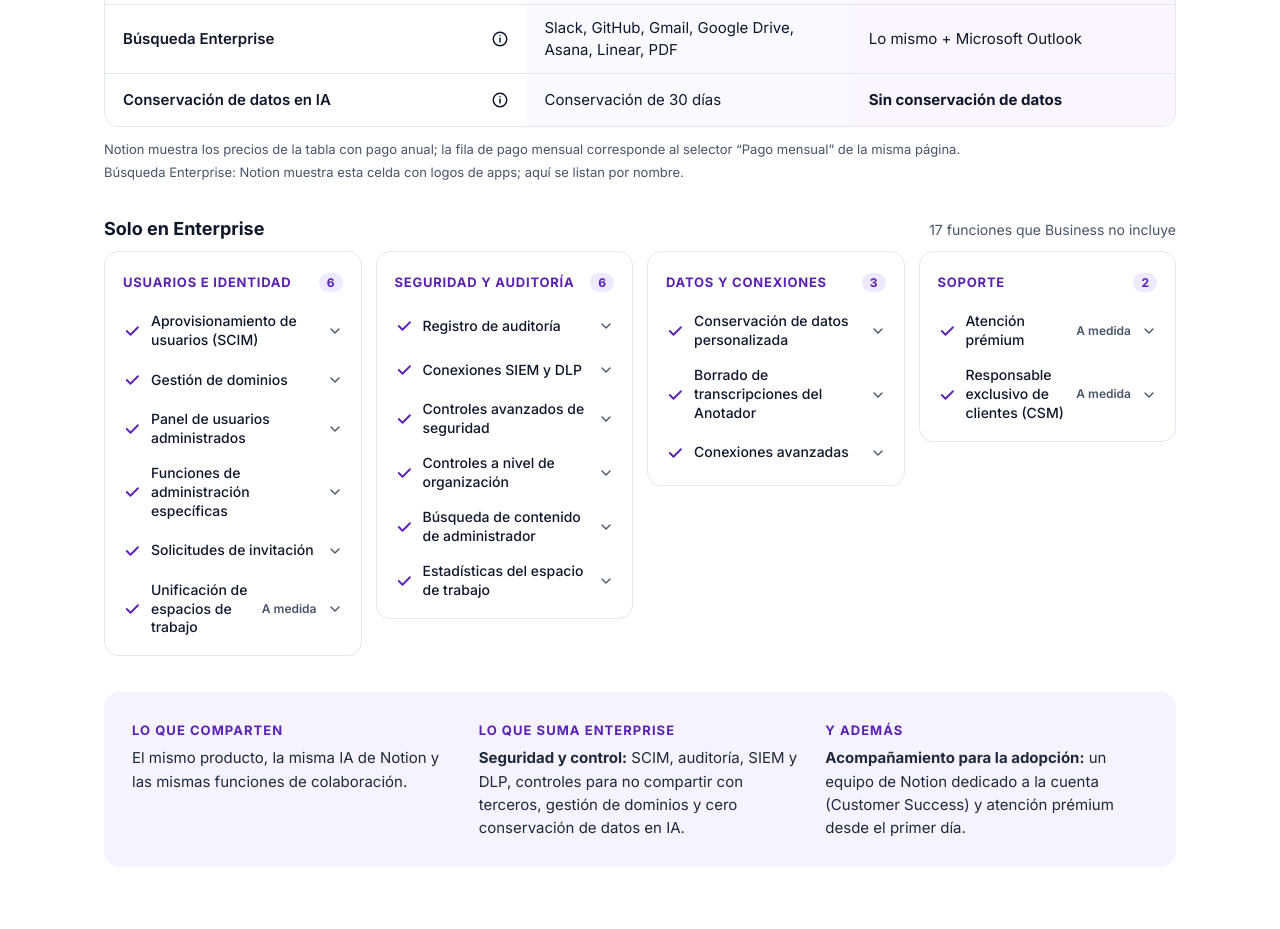
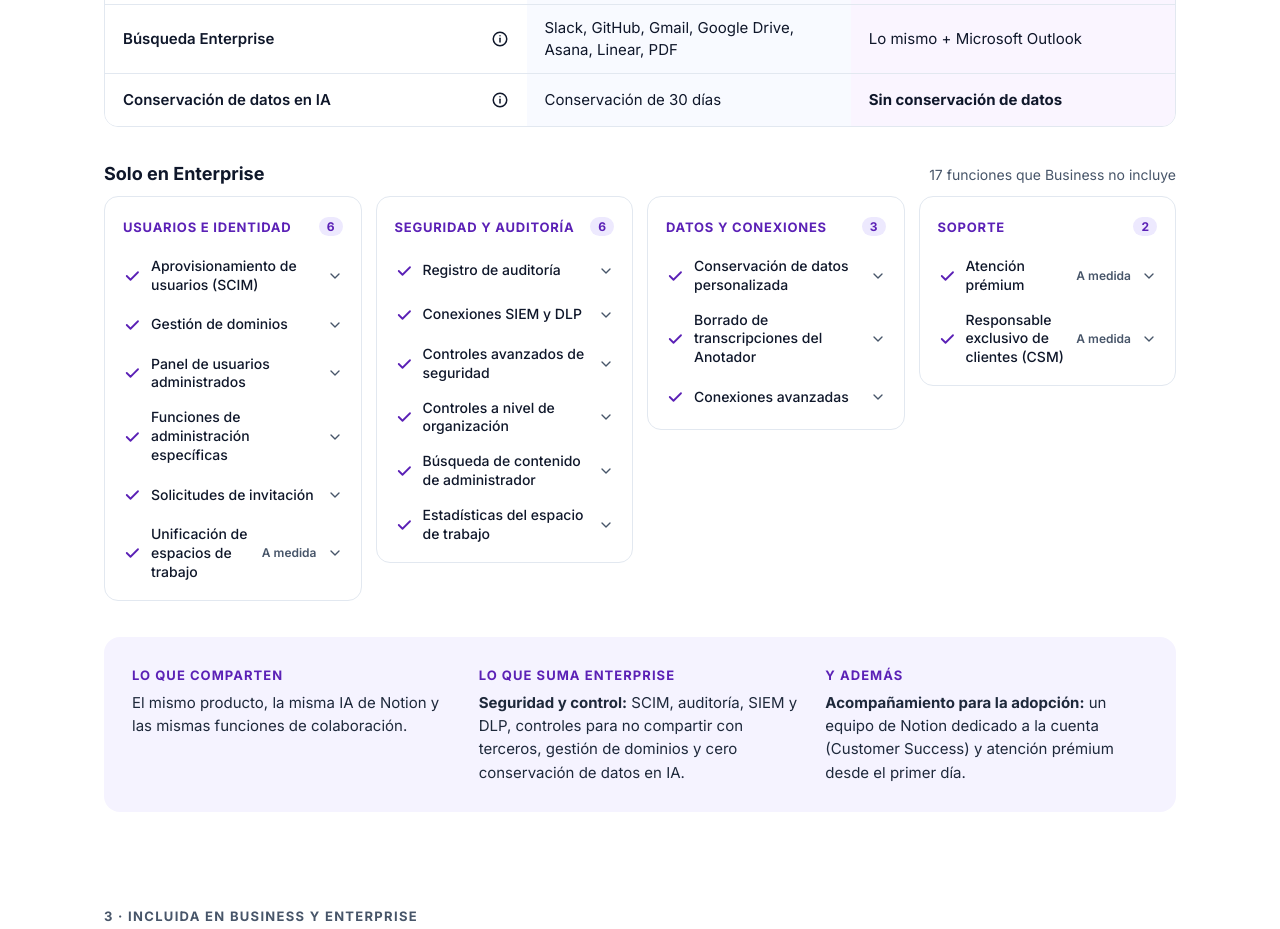
Before and after one commit to LautaroGelman/notion-business-enterprise, a plain HTML site: page index.html in a window 1280 px wide. Shown: the part 1660-2589 px from the top of the page. Drawn offline with Linux system fonts and the light colour scheme.

Commit message:
Quita las aclaraciones bajo la tabla de diferencias

```diff
--- a/index.html
+++ b/index.html
@@ -363,10 +363,6 @@ footer img{height:26px;width:auto;display:block}
 <div class="vt" role="table" aria-label="Funciones con distinto alcance en Business y Enterprise">
 <div class="vt-head" role="row"><div role="columnheader">Función</div><div role="columnheader" class="b">Business</div><div role="columnheader" class="e">Enterprise</div></div>
 <div id="vtRows"></div>
-</div>
-<div class="notes">
-<p>Notion muestra los precios de la tabla con pago anual; la fila de pago mensual corresponde al selector “Pago mensual” de la misma página.</p>
-<p>Búsqueda Enterprise: Notion muestra esta celda con logos de apps; aquí se listan por nombre.</p>
 </div>
 </div>
 
```
